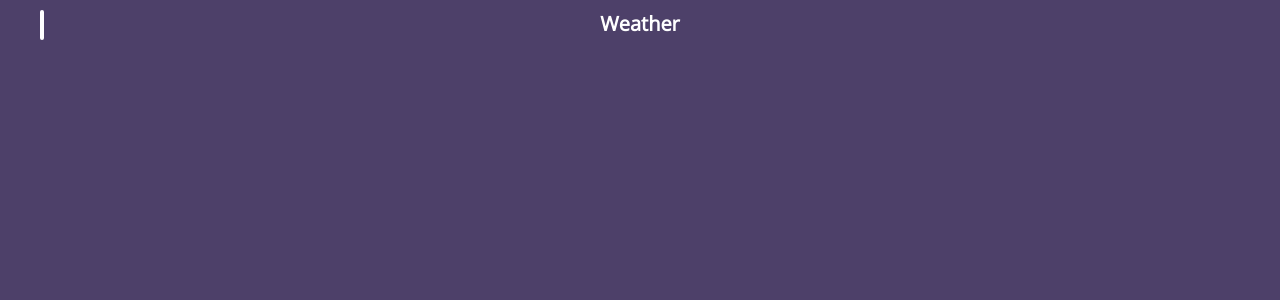
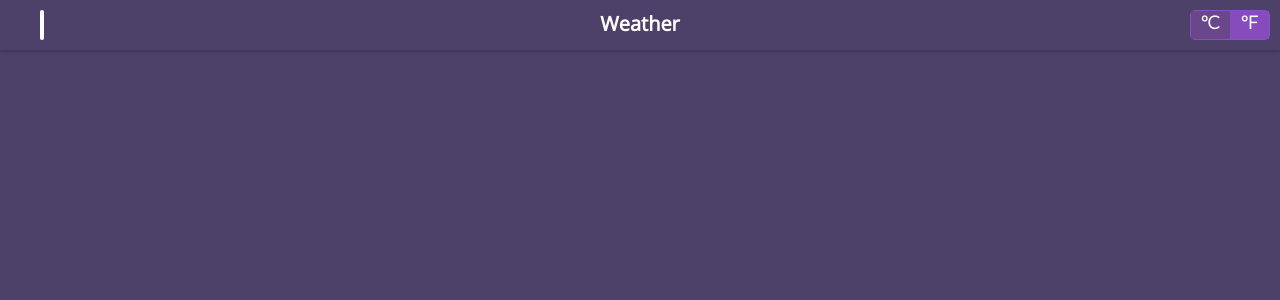
Before and after one commit to Victorac94/WeatherApp, a React app: page / in a window 1280 px wide. Shown: the top 300 px of the page. Built offline with nearby package versions, Linux system fonts and the light colour scheme; no server answers; some icons are missing.

Commit message:
Add support for Fahrenheit units and fix UX issues

```diff
--- a/src/App.css
+++ b/src/App.css
@@ -22,6 +22,7 @@
   width: 100%;
   height: 50px;
   z-index: 1000;
+  box-shadow: 0 2px 3px #41355c;
 }
 
 .searchBox {
@@ -65,3 +66,31 @@
   left: 10px;
   font-size: 23px;
 }
+
+.degreeUnits {
+  position: absolute;
+  top: 10px;
+  right: 10px;
+  height: 30px;
+  width: 80px;
+  border: 1px solid #8B4EC4;
+  border-radius: 5px;
+  display: flex;
+  align-items: center;
+}
+
+.degreeUnits__celsius,
+.degreeUnits__fahrenheit {
+  background-color: #864CBC;
+  color: white;
+  font-family: 'Lato', sans-serif;
+  font-size: 18px;
+  font-weight: bold;
+  width: 100%;
+  height: 100%;
+  text-align: center;
+}
+
+.degreeUnits__active {
+  background-color: #6A478B
+}
--- a/src/App.js
+++ b/src/App.js
@@ -10,22 +10,59 @@ import * as action from './store/actions/fetchWeather';
 class App extends Component {
 
   state =  {
-    showLastCards: false
+    showLastCards: false,
+    isCelsiusActive: true
   }
 
   toggleSearchBar = () => {
     const searchBox = document.querySelector(".searchBox");
     const searchBoxInput = document.querySelector(".searchBox input");
-    searchBox.classList.toggle("searchBoxShow");
-    searchBoxInput.classList.toggle("searchBoxShowInputPadding");
-    searchBoxInput.focus();
+    //Hide the searchBox
+    if (searchBox.classList.contains("searchBoxShow")) {
+      searchBox.classList.remove("searchBoxShow");
+      searchBoxInput.classList.remove("searchBoxShowInputPadding");
+    }
+    //Show the searchBox
+    else {
+      searchBox.classList.add("searchBoxShow");
+      searchBoxInput.classList.add("searchBoxShowInputPadding");
+      searchBoxInput.focus();
+    }
   }
 
-  searchCity = (e) => {
+  searchCity = e => {
     e.preventDefault();
     const search = document.querySelector(".searchBox input");
     console.log(search.value);
     this.props.onFetchCityWeather(search.value);
+  }
+
+  activateCelsius = () => {
+    const degreesContainer = document.querySelector(".degreeUnits");
+    const cel = degreesContainer.firstElementChild;
+    const fah = degreesContainer.lastElementChild;
+
+    if (cel.classList.contains("degreeUnits__active")) return;
+    else {
+      cel.classList.add("degreeUnits__active");
+      fah.classList.remove("degreeUnits__active");
+      const stateCopy = {...this.state};
+      this.setState({...stateCopy, isCelsiusActive: true})
+    }
+  }
+
+  activateFahrenheit = () => {
+    const degreesContainer = document.querySelector(".degreeUnits");
+    const cel = degreesContainer.firstElementChild;
+    const fah = degreesContainer.lastElementChild;
+
+    if (cel.classList.contains("degreeUnits__active")) {
+      cel.classList.remove("degreeUnits__active");
+      fah.classList.add("degreeUnits__active");
+      const stateCopy = {...this.state};
+      this.setState({...stateCopy, isCelsiusActive: false})
+    }
+    else return;
   }
 
   showMoreDays = () => {
@@ -48,17 +85,35 @@ class App extends Component {
         let card = null;
 
         if (i === 0) {
-          card = <CardCurrent key={i} myCurrent={this.props.myState.current} myLocation={this.props.myState.location} />;
+          card = (
+            <CardCurrent
+              key={i}
+              isCelsiusActive={this.state.isCelsiusActive}
+              myCurrent={this.props.myState.current}
+              myLocation={this.props.myState.location} />
+          );
           cards.push(card);
         }
         else if (i === 3 || i === 4) {
           //These are the last 2 cards, they'll be hidden by default
           //until the user presses the 'show more' button
-          card = <CardForecast key={i} myForecast={this.props.myState.forecast.forecastday[i]} myLocation={this.props.myState.location} />;
+          card = (
+            <CardForecast
+              key={i}
+              isCelsiusActive={this.state.isCelsiusActive}
+              myForecast={this.props.myState.forecast.forecastday[i]}
+              myLocation={this.props.myState.location} />
+          );
           lastCards.push(card);
         }
         else {
-          card = <CardForecast key={i} myForecast={this.props.myState.forecast.forecastday[i]} myLocation={this.props.myState.location} />;
+          card = (
+            <CardForecast
+              key={i}
+              isCelsiusActive={this.state.isCelsiusActive}
+              myForecast={this.props.myState.forecast.forecastday[i]}
+              myLocation={this.props.myState.location} />
+          );
           cards.push(card);
         }
       }
@@ -70,11 +125,19 @@ class App extends Component {
     return (
       <div className="App">
         <header className="appHeader">
-          <h2>Weather</h2>
           <form className="searchBox" onSubmit={(e) => this.searchCity(e)}>
             <input type="text" placeholder="Search your city..." />
             <span className="searchBox__icon icon-search" onClick={() => this.toggleSearchBar()}></span>
           </form>
+          <h2>Weather</h2>
+          <div className="degreeUnits">
+            <div onClick={() => this.activateCelsius()} className="degreeUnits__celsius degreeUnits__active">
+              ºC
+            </div>
+            <div onClick={() => this.activateFahrenheit()} className="degreeUnits__fahrenheit">
+              ºF
+            </div>
+          </div>
         </header>
         {cards}
         {this.state.showLastCards ? lastCards : null}
--- a/src/components/Cards/CardCurrent/CardCurrent.js
+++ b/src/components/Cards/CardCurrent/CardCurrent.js
@@ -12,7 +12,7 @@ const cardCurrent = (props) => {
       </div>
       <div className={classes.card__currentWeather}>
         <p>
-          {props.myCurrent.temp_c}<span>º</span>
+          {props.isCelsiusActive ? props.myCurrent.temp_c : props.myCurrent.temp_f}<span>º</span>
         </p>
         <i className="icon-right-thin"></i>
         <span>{props.myCurrent.condition.text}</span>
--- a/src/components/Cards/CardForecast/CardForecast.js
+++ b/src/components/Cards/CardForecast/CardForecast.js
@@ -22,16 +22,23 @@ const cardForecast = (props) => {
       </div>
       <div className={classes.card__currentWeather}>
         <p className={classes.card__currentWeather__avgTemp}>
-          {props.myForecast.day.avgtemp_c.toFixed(0)}<span>º</span>
+          {props.isCelsiusActive ? props.myForecast.day.avgtemp_c.toFixed(0) : props.myForecast.day.avgtemp_f.toFixed(0)}
+          <span>º</span>
         </p>
         <i className="icon-right-thin"></i>
         <div className={classes.card__currentWeather__maxMin}>
           <div className={classes.card__currentWeather__maxMin__max}>
-            <span>{props.myForecast.day.maxtemp_c.toFixed(0)}º</span>
+            <span>
+              {props.isCelsiusActive ? props.myForecast.day.maxtemp_c.toFixed(0) : props.myForecast.day.maxtemp_f.toFixed(0)}
+              º
+            </span>
             <span>MAX</span>
           </div>
           <div className={classes.card__currentWeather__maxMin__min}>
-            <span>{props.myForecast.day.mintemp_c.toFixed(0)}º</span>
+            <span>
+              {props.isCelsiusActive ? props.myForecast.day.mintemp_c.toFixed(0) : props.myForecast.day.mintemp_f.toFixed(0)}
+              º
+            </span>
             <span>MIN</span>
           </div>
         </div>
--- a/src/components/Cards/Cards.css
+++ b/src/components/Cards/Cards.css
@@ -32,7 +32,7 @@
   background: linear-gradient(#A376CB, #9562c3);
 }
 
-@media screen and (orientation: landscape) {
+@media screen and (min-width: 640px) {
   .card {
     margin-left: auto;
     margin-right: auto;
```
